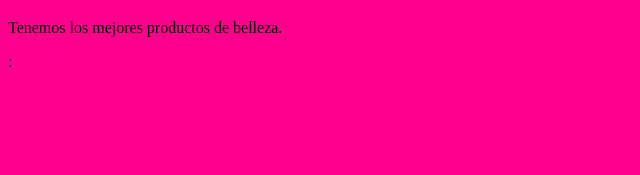
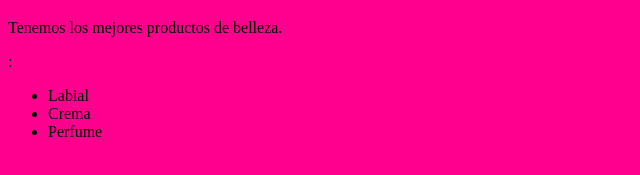
Before and after one commit to oniandy98-dev/Majoli, a plain HTML site: page index.html in a window 1280 px wide. Shown: the part 219-394 px from the top of the page, without its empty margins (0-640 px from the left). Drawn offline with Linux system fonts and the light colour scheme.

Commit message:
Update index.html

```diff
--- a/index.html
+++ b/index.html
@@ -12,3 +12,4 @@
 </body>
 </html>
 <head>: <style>body { background-color: #FF008E; }</style>
+<ul><li>Labial</li><li>Crema</li><li>Perfume</li></ul>
```
